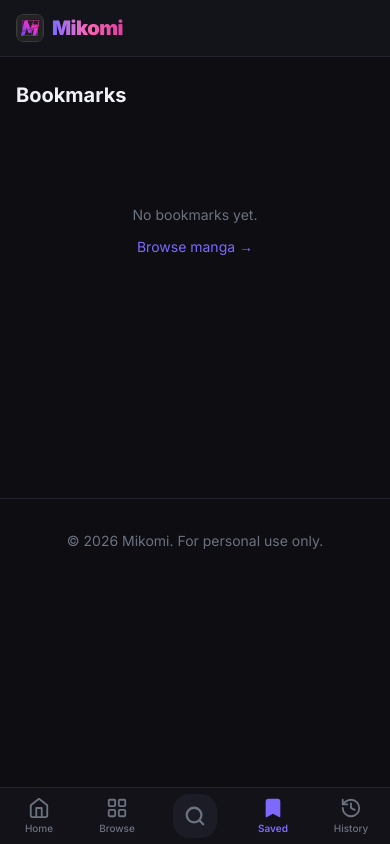
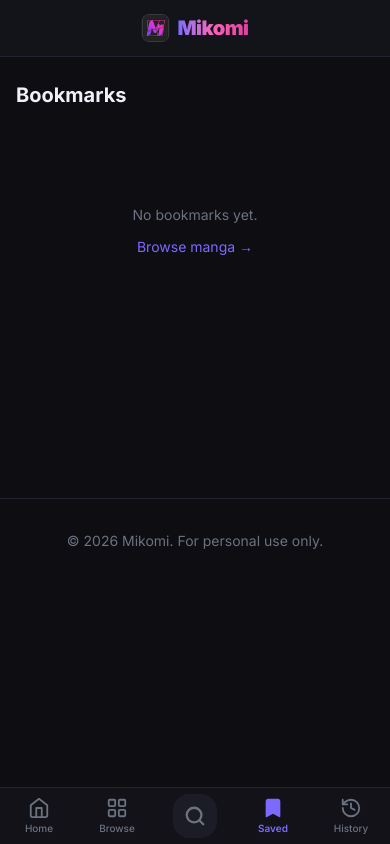
Before and after one commit to pambayungiri/mikomi, a Next.js app: page /bookmark in a window 390 px wide. Built offline with nearby package versions, Linux system fonts and the light colour scheme.

Commit message:
fix: center logo+wordmark on mobile nav

```diff
--- a/components/Nav.tsx
+++ b/components/Nav.tsx
@@ -35,7 +35,7 @@ export default function Nav() {
   return (
     <header className="sticky top-0 z-50 bg-surface border-b border-border">
       <div className="max-w-6xl mx-auto px-4 h-14 flex items-center justify-between">
-        <Link href="/" className="flex items-center gap-2 group">
+        <Link href="/" className="flex items-center gap-2 group md:flex-none absolute left-1/2 -translate-x-1/2 md:static md:translate-x-0">
           <Image
             src="/icons/icon-48.png"
             alt="Mikomi logo"
```
